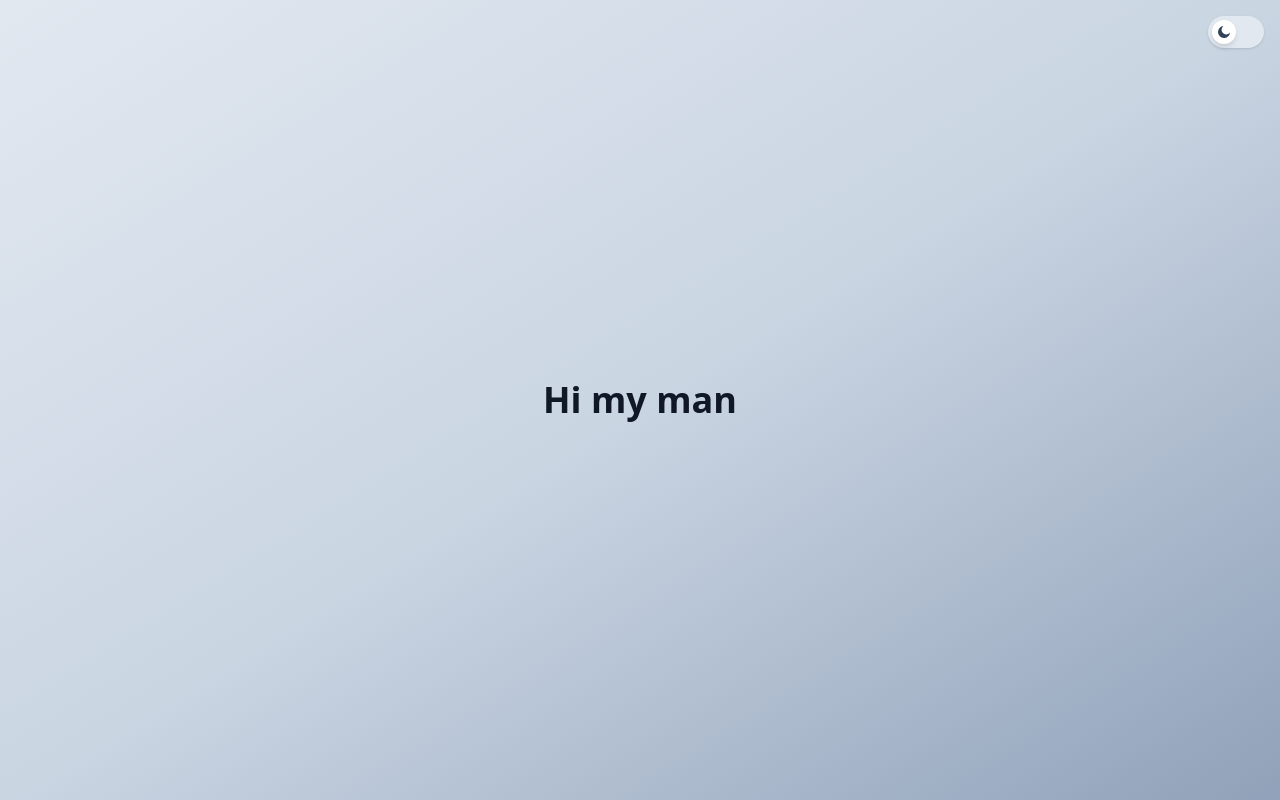
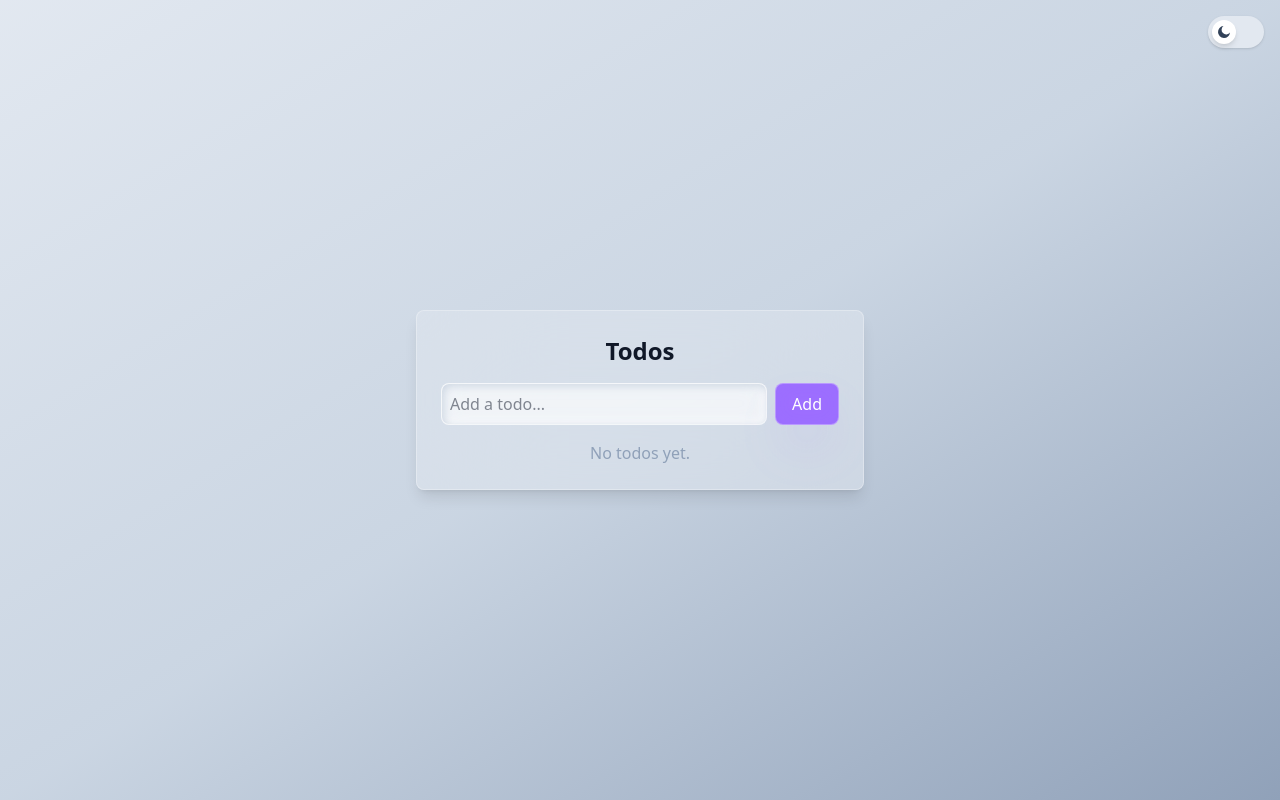
Before and after one commit to ViniMarfil/Fullstack-MERN-Todo, a React (Vite) app in the folder frontend/: page / in a window 1280 px wide. Built offline with nearby package versions, Linux system fonts and the light colour scheme.

Commit message:
Further improvements to the design, setup a simple todo form

```diff
--- a/frontend/src/App.jsx
+++ b/frontend/src/App.jsx
@@ -1,4 +1,5 @@
 import ThemeToggler from "./components/ThemeToggler";
+import TodosContainer from "./components/Todos/TodosContainer";
 
 function App() {
   return (
@@ -7,7 +8,7 @@ function App() {
         <div className="absolute right-4 top-4">
           <ThemeToggler />
         </div>
-        <h1 className="text-4xl font-bold">Hi my man</h1>
+        <TodosContainer />
       </div>
     </>
   );
--- a/frontend/src/components/ThemeToggler.jsx
+++ b/frontend/src/components/ThemeToggler.jsx
@@ -4,15 +4,14 @@ export default function ThemeToggler() {
   const { darkMode, toggleDarkMode } = useTheme();
 
   return (
-
     <button
       onClick={toggleDarkMode}
-      className="flex h-8 w-14 items-center rounded-full  bg-slate-200 p-1 shadow cursor-pointer transition-colors duration-300 focus:ring-0 dark:bg-slate-800  hover:shadow-slate-700/50 dark:hover:shadow-slate-200/50"
+      className="flex h-8 w-14 cursor-pointer items-center rounded-full bg-slate-200 p-1 shadow transition-colors duration-300 hover:shadow-slate-700/50 focus:ring-0 dark:bg-slate-800 dark:hover:shadow-slate-200/50"
       aria-label={darkMode ? "Switch to light mode" : "Switch to dark mode"}
     >
       {/* Button on the track */}
       <div
-        className={`flex h-6 w-6 transform items-center justify-center rounded-full  bg-white shadow-md transition-transform duration-300 dark:bg-slate-700 ${
+        className={`flex h-6 w-6 transform items-center justify-center rounded-full bg-white shadow-md transition-transform duration-300 dark:bg-slate-700 ${
           darkMode ? "translate-x-6" : "translate-x-0"
         }`}
       >
--- /dev/null
+++ b/frontend/src/components/Todos/TodosContainer.jsx
@@ -0,0 +1,56 @@
+import { useState } from "react";
+
+export default function TodosContainer() {
+  const [todos, setTodos] = useState([]);
+  const [input, setInput] = useState("");
+
+  function addTodo(e) {
+    e.preventDefault();
+    if (input.trim() === "") return;
+    setTodos([...todos, input.trim()]);
+    setInput("");
+  }
+
+  function removeTodo(idx) {
+    setTodos(todos.filter((_, i) => i !== idx));
+  }
+
+  return (
+    <div className="w-full max-w-md rounded-lg bg-slate-200/50 dark:bg-slate-800/50 border border-white/30 dark:border-white/10 backdrop-blur-3xl p-6 shadow-lg">
+      <h2 className="mb-4 text-2xl font-bold text-center">Todos</h2>
+      <form onSubmit={addTodo} className="flex gap-2 mb-4">
+        <input
+          className="flex-1 rounded-lg bg-white/60 dark:bg-slate-700/60 border border-white/30 dark:border-white/10 backdrop-blur-md p-2 shadow-[inset_2px_2px_8px_#cbd5e1,inset_-2px_-2px_8px_#fff] dark:shadow-[inset_2px_2px_8px_#1e293b,inset_-2px_-2px_8px_#334155] focus:outline-none focus:ring-1 focus:ring-slate-300/30 focus:border-slate-400/40 dark:focus:ring-white/10 dark:focus:border-white/10 dark:text-white"
+          value={input}
+          onChange={e => setInput(e.target.value)}
+          placeholder="Add a todo..."
+        />
+        <button
+          type="submit"
+          className="relative overflow-hidden group rounded-lg bg-violet-500/80 hover:bg-violet-500/90 border border-white/30 px-4 py-2 text-white shadow-2xl shadow-violet-500/20 active:shadow-md active:scale-98 backdrop-blur-md cursor-pointer focus:outline-none disabled:opacity-50 disabled:cursor-not-allowed"
+        >
+          <span>Add</span>
+        </button>
+      </form>
+      <ul>
+        {todos.length === 0 && (
+          <li className="text-slate-400 text-center">No todos yet.</li>
+        )}
+        {todos.map((todo, idx) => (
+          <li
+            key={idx}
+            className="flex items-center justify-between py-2 px-3 my-2 rounded-lg bg-white/80 dark:bg-slate-700/80 border border-white/30 dark:border-white/10 backdrop-blur-md shadow"
+          >
+            <span>{todo}</span>
+            <button
+              onClick={() => removeTodo(idx)}
+              className="text-xs text-red-500 hover:underline"
+            >
+              Remove
+            </button>
+          </li>
+        ))}
+      </ul>
+    </div>
+  );
+}
--- a/frontend/src/index.css
+++ b/frontend/src/index.css
@@ -1,6 +1,15 @@
 @import "tailwindcss";
 
 @custom-variant dark (&:where(.dark, .dark *));
+
+@layer base {
+  :root {
+    --color-primary: 229 231 235; /* slate-200 RGB channels */
+  }
+  .dark {
+    --color-primary: 30 41 59; /* slate-800 RGB channels */
+  }
+}
 
 :root {
   font-family: system-ui, Avenir, Helvetica, Arial, sans-serif;
```
